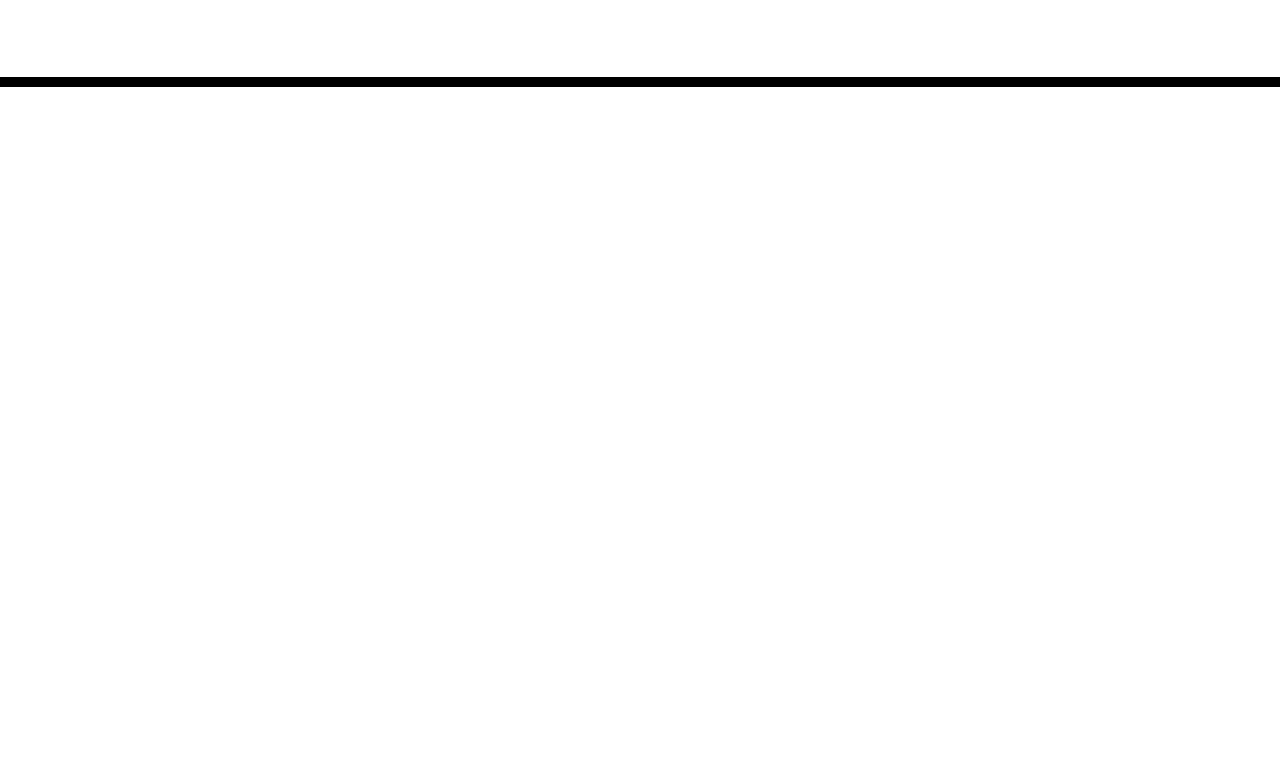
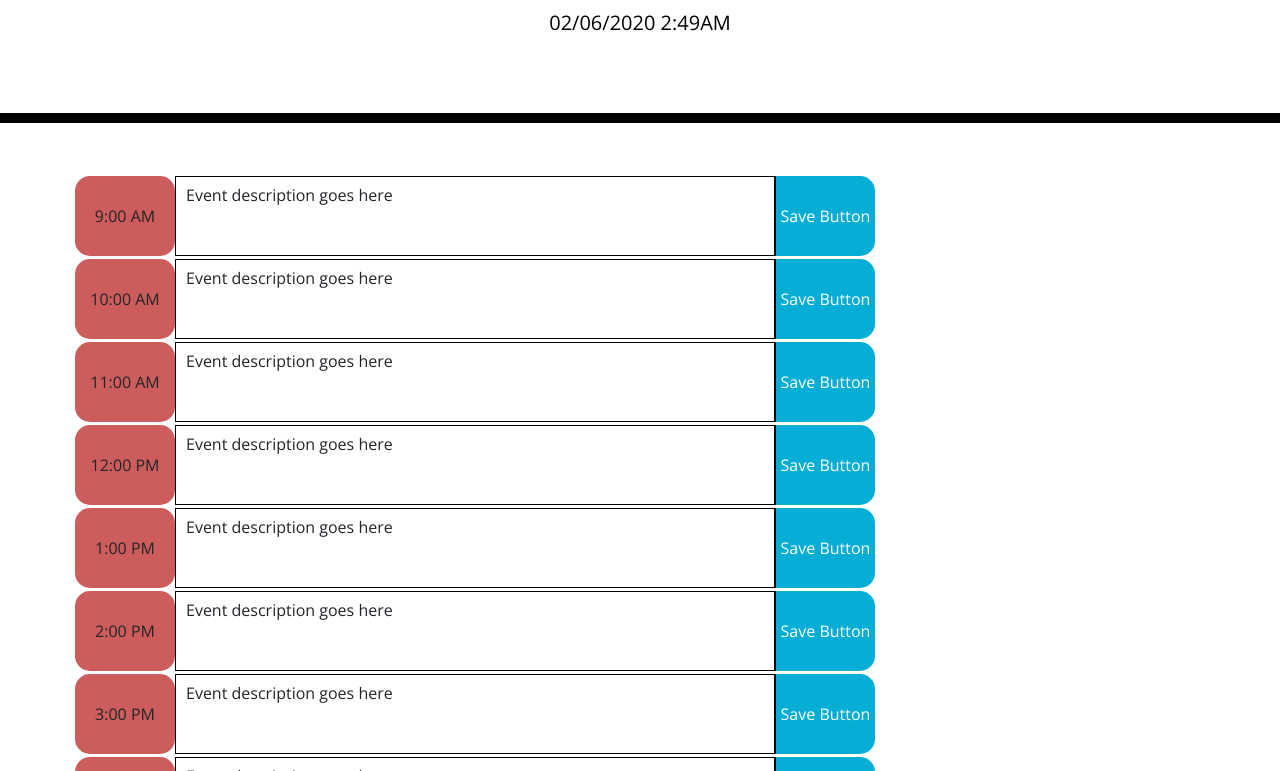
Before and after one commit to jamescalverley/homework-05-work-day-scheduler, a plain HTML site: page index.html in a window 1280 px wide. Shown: the part 181-952 px from the top of the page. Before the commit the page ends 800 px from the top, so only its background shows below. Drawn offline with nearby package versions, Linux system fonts and the light colour scheme.

Commit message:
added containers and current time

```diff
--- a/index.html
+++ b/index.html
@@ -23,17 +23,82 @@
   </head>
 
   <body>
+
     <header class="jumbotron">
       <h1 class="display-3">Work Day Scheduler</h1>
       <p class="lead">A simple calendar app for scheduling your work day</p>
       <p id="currentDay" class="lead"></p>
     </header>
+
     <div class="container">
-      <!-- Timeblocks go here -->
+
+      <div class="row">
+        <div class="time-block">9:00 AM</div>
+        <div class="description">Event description goes here</div>
+        <div class="saveBtn">Save Button</div>
+      </div>
+
+      <div class="row">
+        <div class="time-block">10:00 AM</div>
+        <div class="description">Event description goes here</div>
+        <div class="saveBtn">Save Button</div>
+      </div>
+
+      <div class="row">
+        <div class="time-block">11:00 AM</div>
+        <div class="description">Event description goes here</div>
+        <div class="saveBtn">Save Button</div>
+      </div>
+
+      <div class="row">
+        <div class="time-block">12:00 PM</div>
+        <div class="description">Event description goes here</div>
+        <div class="saveBtn">Save Button</div>
+      </div>
+
+      <div class="row">
+        <div class="time-block">1:00 PM</div>
+        <div class="description">Event description goes here</div>
+        <div class="saveBtn">Save Button</div>
+      </div>
+
+      <div class="row">
+        <div class="time-block">2:00 PM</div>
+        <div class="description">Event description goes here</div>
+        <div class="saveBtn">Save Button</div>
+      </div>
+
+      <div class="row">
+        <div class="time-block">3:00 PM</div>
+        <div class="description">Event description goes here</div>
+        <div class="saveBtn">Save Button</div>
+      </div>
+
+      <div class="row">
+        <div class="time-block">4:00 PM</div>
+        <div class="description">Event description goes here</div>
+        <div class="saveBtn">Save Button</div>
+      </div>
+
+      <div class="row">
+        <div class="time-block">5:00 PM</div>
+        <div class="description">Event description goes here</div>
+        <div class="saveBtn">Save Button</div>
+      </div>
+
+
+
     </div>
+
+
+
+
+
 
     <script src="https://code.jquery.com/jquery-3.4.1.min.js"></script>
     <script src="https://cdnjs.cloudflare.com/ajax/libs/moment.js/2.24.0/moment.min.js"></script>
+    <script src="../Library/moment/moment.min.js"></script>
     <script src="script.js"></script>
+
   </body>
 </html>
--- a/script.js
+++ b/script.js
@@ -0,0 +1,13 @@
+// introduce time
+const currentTime = moment().format("MM/DD/YYYY h:mmA");
+console.log(currentTime);
+console.log(`toString() => ${currentTime.toString()}`);
+
+var currentTimeString = (`${currentTime.toString()}`);
+console.log(`The current time is ${currentTimeString}`);
+
+
+// set current time
+// $('#currentDay').html(moment(now).format())
+
+$('#currentDay').append(currentTimeString);
--- a/style.css
+++ b/style.css
@@ -13,6 +13,10 @@ textarea{
   padding: 10px;
 }
 
+#save {
+  color: #77dd77;
+}
+
 .jumbotron {
   text-align: center;
   background-color: transparent;
@@ -21,19 +25,37 @@ textarea{
   border-bottom: 10px solid black;
 }
 
+.container {
+  width: auto;
+  text-align: center;
+  padding: 20px;
+
+}
+
 .description{
   white-space: pre-wrap;
+  border: solid black 1px;
+  width: 600px;
+  padding: 10px;
+  text-align: left;
 }
 
 .time-block{
   text-align: center;
+  line-height: 80px;
   border-radius: 15px;
+  background-color: indianred;
+  width: 100px;
+
 }
 
 .row {
   white-space: pre-wrap;
   height: 80px;
   border-top: 1px solid white;;
+  margin-bottom: 3px;
+  display: flex;
+  flex-direction: row;
 }
 
 .hour {
@@ -63,6 +85,8 @@ textarea{
   border-bottom-right-radius: 15px;
   background-color: #06AED5;
   color: white;
+  line-height: 80px;
+  width: 100px;
 }
 
 .saveBtn i:hover {
```
